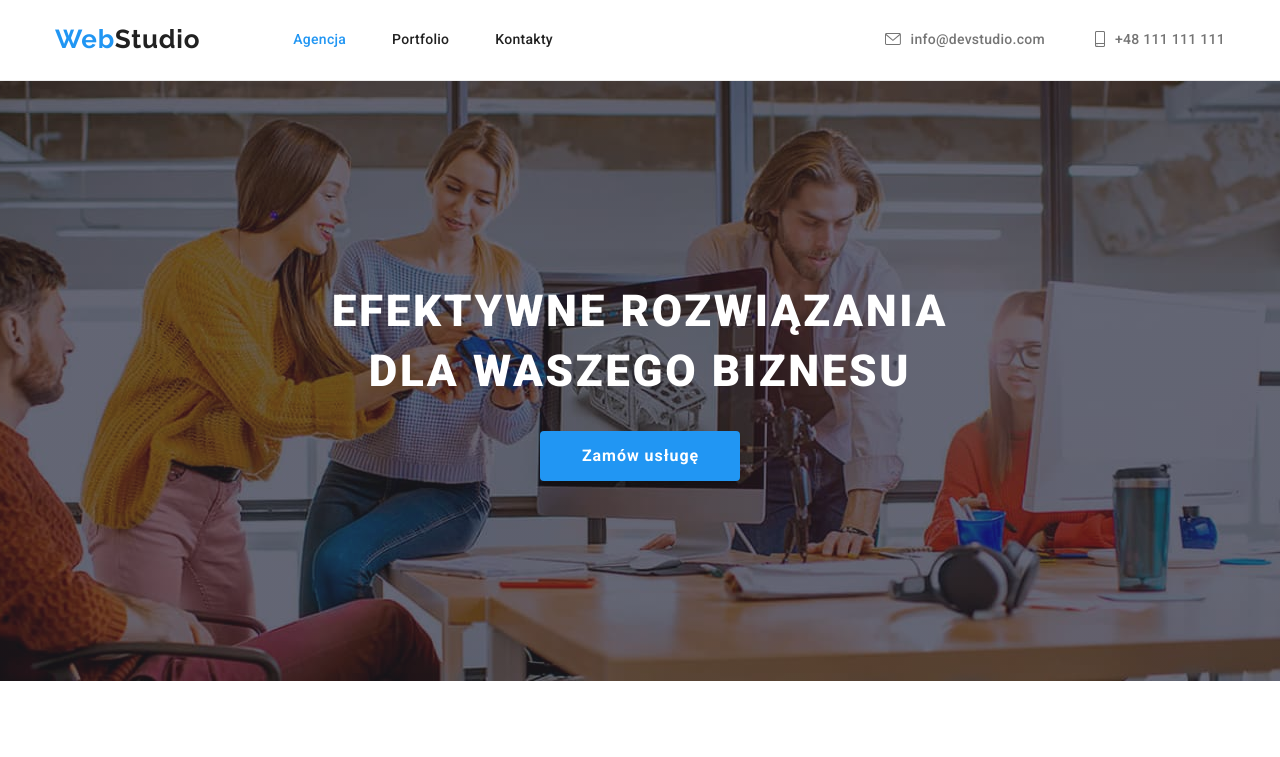
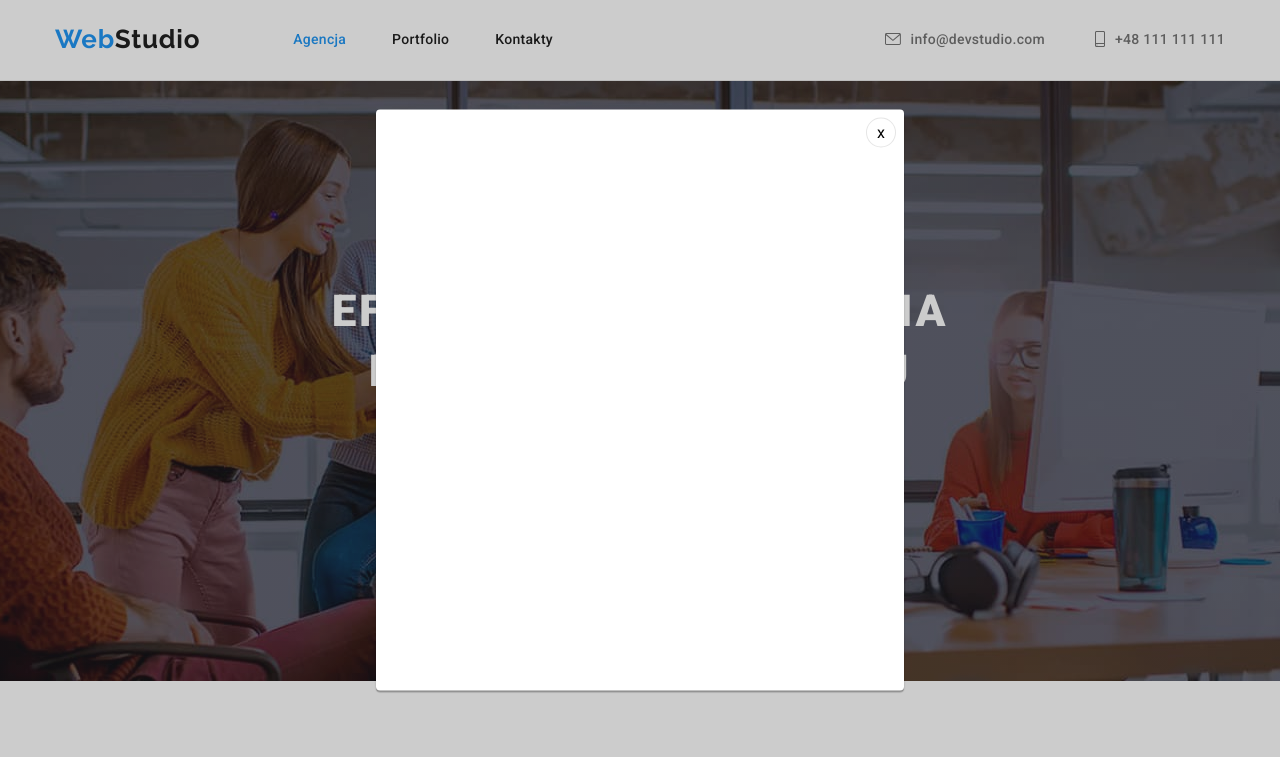
Before and after one commit to BartekJedliczka/goit-markup-hw-05, a plain HTML site: page index.html in a window 1280 px wide. Shown: the top 757 px of the page. Drawn offline with nearby package versions, Linux system fonts and the light colour scheme.

Commit message:
dodanie okna modalnego HTML CSS

```diff
--- a/css/styles.css
+++ b/css/styles.css
@@ -554,4 +554,46 @@ img {
 
 /* ========== END PROJECT ========== */
 
-/* PORTFOLIO */
+/* ========== BACKDROP========== */
+
+.backdrop {
+  position: fixed;
+  width: 100%;
+  height: 100%;
+  left: 0px;
+  top: 0px;
+  background: rgba(0, 0, 0, 0.2);
+}
+
+.modal {
+  position: absolute;
+  width: 528px;
+  height: 581px;
+  left: 50%;
+  top: 50%;
+  transform: translate(-50%, -50%);
+  background: #ffffff;
+  box-shadow: 0px 1px 3px rgba(0, 0, 0, 0.12), 0px 1px 1px rgba(0, 0, 0, 0.14),
+    0px 2px 1px rgba(0, 0, 0, 0.2);
+  border-radius: 4px;
+}
+
+.close-btn {
+  position: absolute;
+  right: 8px;
+  top: 8px;
+  width: 30px;
+  height: 30px;
+  background: #ffffff;
+  border: 1px solid rgba(0, 0, 0, 0.1);
+  border-radius: 50%;
+  cursor: pointer;
+}
+
+/* .is-hidden {
+  opacity: 0;
+  visibility: hidden;
+  pointer-events: none;
+} */
+
+/* ========== END BACKDROP ========== */
--- a/index.html
+++ b/index.html
@@ -454,5 +454,10 @@
         </div>
       </div>
     </footer>
+    <div class="backdrop is-hidden">
+      <div class="modal">
+        <button type="button" class="close-btn">x</button>
+      </div>
+    </div>
   </body>
 </html>
```
